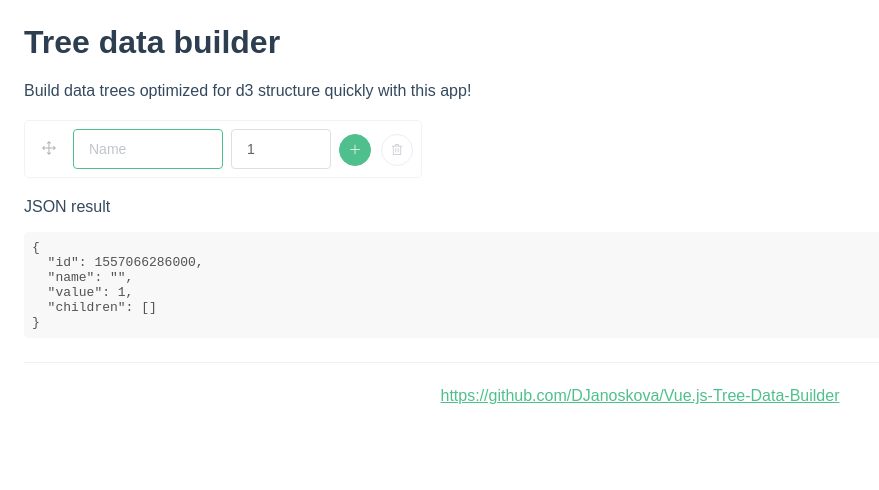
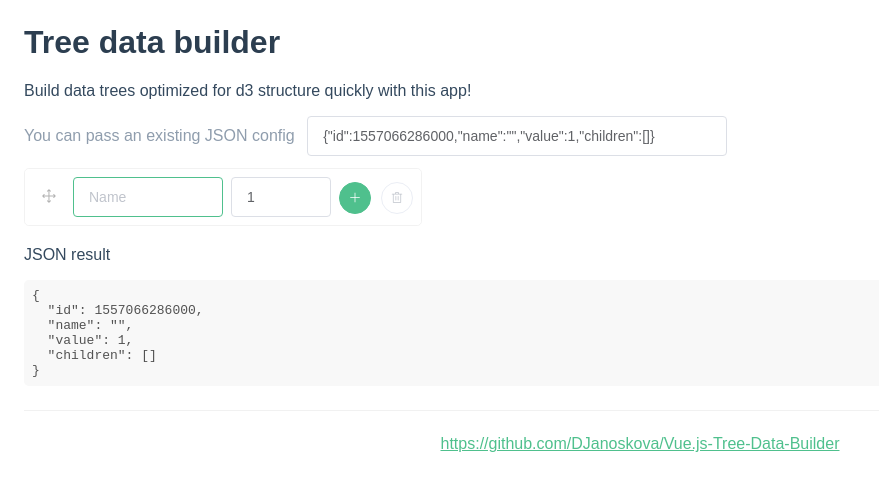
Before and after one commit to DJanoskova/Vue.js-Tree-Data-Builder, a Vue app: page / in a window 1280 px wide. Shown: the top 490 px of the page, without its empty margins (0-879 px from the left). Built offline with nearby package versions, Linux system fonts and the light colour scheme; what v-clipboard would draw is missing.

Commit message:
allow to pass custom config

```diff
--- a/src/App.vue
+++ b/src/App.vue
@@ -4,13 +4,19 @@
     <p>
       Build data trees optimized for d3 structure quickly with this app!
     </p>
+
+    <div class="text-muted">
+      You can pass an existing JSON config
+      <ElInput v-model="modelJson" class="ml-1 input-big" />
+    </div>
+
     <div class="children-wrapper">
       <Instance v-model="model" :level="0" />
     </div>
+
     <p>
       JSON result
     </p>
-
     <ElTooltip content="Click to copy to clipboard">
       <pre @click="copyData">{{ model }}</pre>
     </ElTooltip>
@@ -26,7 +32,7 @@
 </template>
 
 <script>
-import { Tooltip } from 'element-ui'
+import { Tooltip, Input } from 'element-ui'
 
 import { Child } from './models/child'
 
@@ -43,8 +49,19 @@ export default {
       this.$clipboard(this.model)
     }
   },
+  computed: {
+    modelJson: {
+      get () {
+        return JSON.stringify(this.model)
+      },
+      set (value) {
+        this.model = JSON.parse(value)
+      }
+    }
+  },
   components: {
     [Tooltip.name]: Tooltip,
+    [Input.name]: Input,
     Instance
   }
 };
--- a/src/assets/content.scss
+++ b/src/assets/content.scss
@@ -1,9 +1,3 @@
-body {
-  font-family: sans-serif;
-  padding: 1rem;
-  color: #34495e
-}
-
 .child {
   display: inline-block;
   padding: 0.5rem;
--- a/src/assets/form.scss
+++ b/src/assets/form.scss
@@ -1,7 +1,11 @@
 .input {
   width: 150px;
+
+  &-small {
+    width: 100px;
+  }
+
+  &-big {
+    width: 420px;
+  }
 }
-
-.input-small {
-  width: 100px;
-}
--- a/src/assets/typography.scss
+++ b/src/assets/typography.scss
@@ -1,3 +1,9 @@
+body {
+  font-family: sans-serif;
+  padding: 1rem;
+  color: #34495e
+}
+
 a {
   color: $primary;
 
@@ -27,6 +33,12 @@ pre {
   }
 }
 
-.text-center {
-  text-align: center;
+.text {
+  &-center {
+    text-align: center;
+  }
+
+  &-muted {
+    color: #8f9dad;
+  }
 }
--- a/src/components/Instance.vue
+++ b/src/components/Instance.vue
@@ -67,7 +67,7 @@ export default {
   },
   data () {
     return {
-      model: JSON.parse(JSON.stringify(this.value))
+      model: this.value
     }
   },
   methods: {
@@ -79,11 +79,8 @@ export default {
     }
   },
   watch: {
-    model: {
-      deep: true,
-      handler () {
-        this.$emit('input', this.model)
-      }
+    value () {
+      this.model = this.value
     }
   },
   components: {
```
Also changed, not shown: 7 other files (tests, documents, lock files or other folders).
